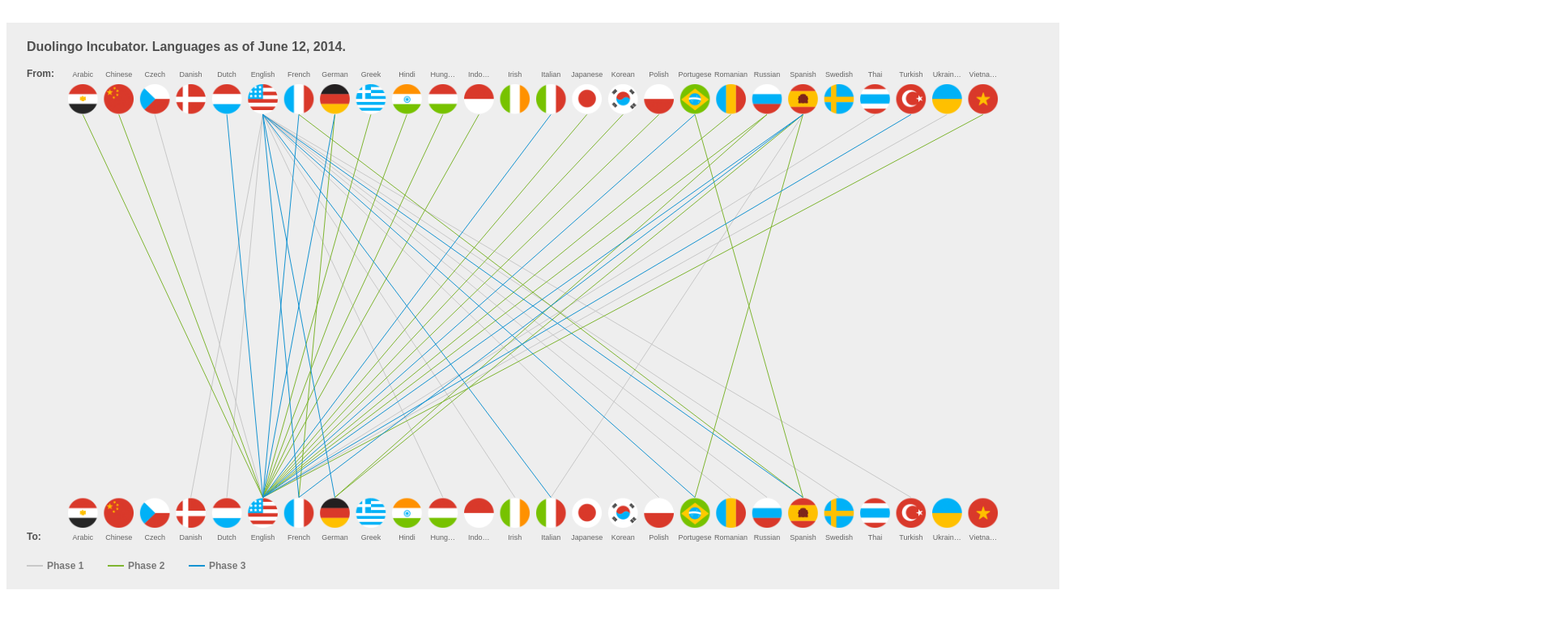
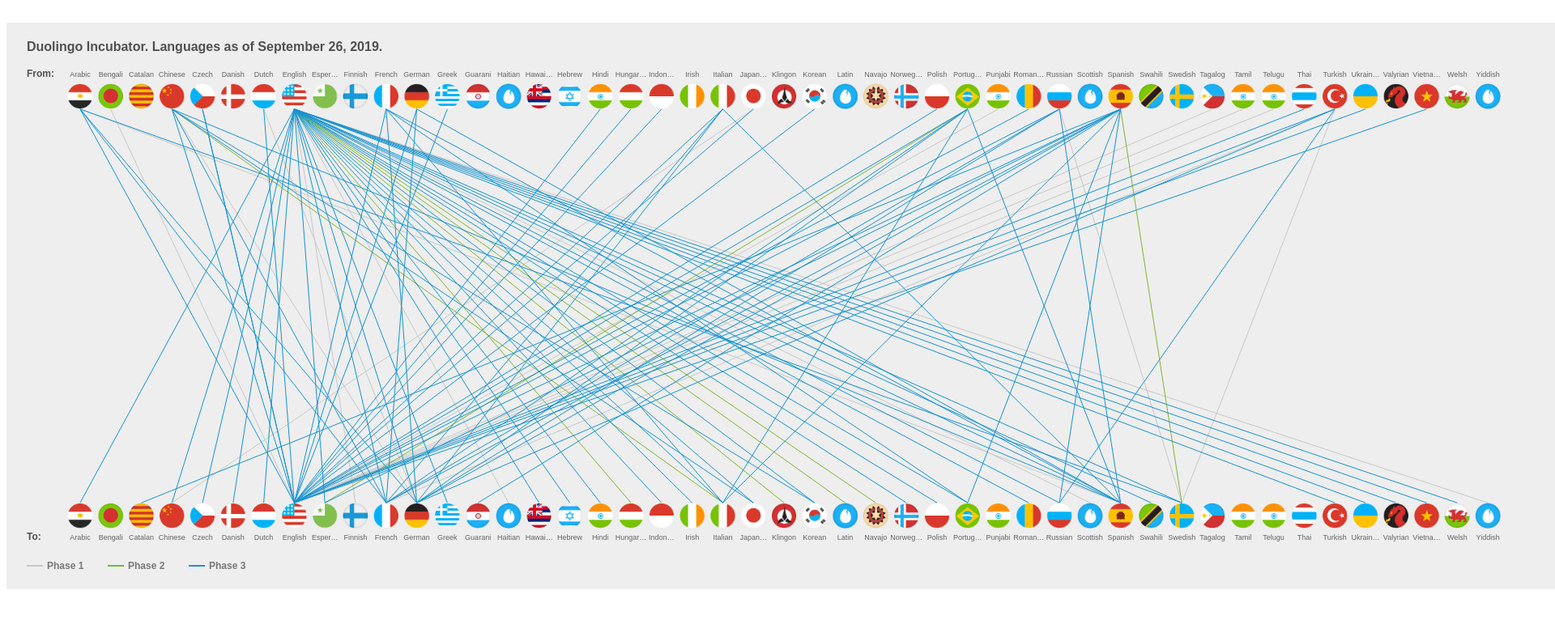
Before and after one commit to v-Wint/Duo-Incubator-Chart, a plain HTML site: page index.html in a window 1280 px wide. Shown: the whole page at 81% size, 1920 px wide, since content can reach past the window. Drawn offline with Linux system fonts and the light colour scheme.

Commit message:
26.09.2019 update
- Add new languages and flags
- Update phases
- Change width to 1920 to fit all languages
- Minor language name changes

```diff
--- a/index.html
+++ b/index.html
@@ -20,7 +20,7 @@
 
 <script language="Javascript" type="text/javascript">
 
-var canvas_width = 1300;
+var canvas_width = 1920;
 var canvas_height = 700;
 var padding = 75;
 var gutter = 6;
@@ -28,75 +28,161 @@
 var languages_by_code = {};
 
 var languages = [["ar", "Arabic", "flag-ar.png"],
+								 ["bn", "Bengali", "flag-bn.png"],
+								 ["ca", "Catalan", "flag-ca.png"],
 								 ["zh-CN", "Chinese", "flag-zh-CN.png"],
 								 ["cs", "Czech", "flag-cs.png"],
 								 ["da", "Danish", "flag-da.png"],
 								 ["nl-NL", "Dutch", "flag-nl-NL.png"],
 								 ["en", "English", "flag-en.png"],
+								 ["eo", "Esper…", "flag-eo.png"],
+								 ["fi", "Finnish", "flag-fi.png"],
 								 ["fr", "French", "flag-fr.png"],
 								 ["de", "German", "flag-de.png"],
 								 ["el", "Greek", "flag-el.png"],
+								 ["gn", "Guarani", "flag-gn.png"],
+								 ["ht", "Haitian", "flag-egg.png"],
+								 ["haw", "Hawai…", "flag-haw.png"],
+								 ["he", "Hebrew", "flag-he.png"],
 								 ["hi", "Hindi", "flag-hi.png"],
-								 ["hu", "Hung…", "flag-hu.png"],
-								 ["id", "Indo…", "flag-id.png"],
+								 ["hu", "Hungar…", "flag-hu.png"],
+								 ["id", "Indon…", "flag-id.png"],
 								 ["ga", "Irish", "flag-ga.png"],
 								 ["it", "Italian", "flag-it.png"],
-								 ["ja", "Japanese", "flag-ja.png"],
+								 ["ja", "Japan…", "flag-ja.png"],
+								 ["tlh", "Klingon", "flag-tlh.png"],
 								 ["ko", "Korean", "flag-ko.png"],
+								 ["la", "Latin", "flag-egg.png"],
+								 ["nv", "Navajo", "flag-nv.png"],
+								 ["nb", "Norweg…", "flag-nb.png"],
 								 ["pl", "Polish", "flag-pl.png"],
-								 ["pt", "Portugese", "flag-pt.png"],
-								 ["ro", "Romanian", "flag-ro.png"],
+								 ["pt", "Portug…", "flag-pt.png"],
+								 ["pa", "Punjabi", "flag-hi.png"],
+								 ["ro", "Roman…", "flag-ro.png"],
 								 ["ru", "Russian", "flag-ru.png"],
+								 ["gd", "Scottish", "flag-egg.png"],
 								 ["es", "Spanish", "flag-es.png"],
+								 ["sw", "Swahili", "flag-sw.png"],
 								 ["sv", "Swedish", "flag-sv.png"],
+								 ["tl", "Tagalog", "flag-tl.png"],
+								 ["ta", "Tamil", "flag-hi.png"],
+								 ["te", "Telugu", "flag-hi.png"],
 								 ["th", "Thai", "flag-th.png"],
 								 ["tr", "Turkish", "flag-tr.png"],
 								 ["uk", "Ukrain…", "flag-uk.png"],
-								 ["vi", "Vietna…", "flag-vi.png"]];
-var phase_1 = [["hu", "en"],
+								 ["valyrian", "Valyrian", "flag-valyrian.png"],
+								 ["vi", "Vietna…", "flag-vi.png"],
+								 ["cy", "Welsh", "flag-cy.png"],
+								 ["yi", "Yiddish", "flag-egg.png"]];
+var phase_1 = [["zh-CN", "ja"],
+							 ["en", "bn"],
+							 ["en", "pa"],
+							 ["en", "tl"],
+							 ["en", "ta"],
+							 ["en", "te"],
+							 ["fi", "en"],
+							 ["fr", "tr"],
+							 ["de", "nl-NL"],
+							 ["de", "zh-CN"],
+							 ["ht", "en"],
+							 ["gd", "en"],
+							 ["es", "ar"],
+							 ["sv", "ru"],
+							 ["sv", "tr"],
+							 ["yi", "en"]];
+var phase_2 = [["eo", "pt"],
+							 ["hu", "en"],
+							 ["it", "zh-CN"],
+							 ["tlh", "en"],
+							 ["la", "en"],
+							 ["nv", "en"],
+							 ["sv", "es"]];
+var phase_3 = [["ar", "en"],
+							 ["ca", "es"],
+							 ["zh-CN", "en"],
+							 ["cs", "en"],
+							 ["da", "en"],
+							 ["nl-NL", "en"],
+							 ["en", "ar"],
+							 ["en", "zh-CN"],
+							 ["en", "cs"],
+							 ["en", "nl-NL"],
+							 ["en", "fr"],
+							 ["en", "de"],
+							 ["en", "pl"],
+							 ["en", "pt"],
+							 ["en", "vi"],
+							 ["en", "hi"],
+							 ["en", "tr"],
+							 ["en", "ja"],
+							 ["en", "ro"],
+							 ["en", "el"],
+							 ["en", "it"],
+							 ["en", "ko"],
+							 ["en", "ru"],
+							 ["en", "id"],
+							 ["en", "th"],
+							 ["en", "cs"],
+							 ["en", "uk"],
+							 ["en", "es"],
+							 ["en", "hu"],
+							 ["eo", "en"],
+							 ["eo", "es"],
+							 ["fr", "en"],
+							 ["fr", "zh-CN"],
+							 ["fr", "it"],
+							 ["fr", "es"],
+							 ["fr", "ar"],
+							 ["fr", "pt"],
+							 ["fr", "ru"],
+							 ["fr", "de"],
+							 ["de", "en"],
+							 ["de", "pt"],
+							 ["de", "ar"],
+							 ["de", "tr"],
+							 ["de", "fr"],
+							 ["de", "it"],
+							 ["de", "es"],
+							 ["de", "ru"],
+							 ["el", "en"],
+							 ["gn", "es"],
+							 ["haw", "en"],
+							 ["he", "en"],
+							 ["hi", "en"],
+							 ["id", "en"],
+							 ["ga", "en"],
+							 ["it", "pt"],
+							 ["it", "en"],
+							 ["it", "fr"],
+							 ["it", "es"],
+							 ["ja", "en"],
+							 ["ja", "zh-CN"],
+							 ["ko", "zh-CN"],
+							 ["ko", "en"],
+							 ["nb", "en"],
+							 ["pl", "en"],
+							 ["pt", "en"],
+							 ["pt", "es"],
+							 ["pt", "fr"],
+							 ["ro", "en"],
+							 ["ru", "en"],
+							 ["ru", "es"],
+							 ["ru", "tr"],
+							 ["es", "en"],
+							 ["es", "pt"],
+							 ["es", "fr"],
+							 ["es", "ru"],
+							 ["es", "zh-CN"],
+							 ["es", "de"],
+							 ["es", "it"],
+							 ["sw", "en"],
+							 ["sv", "ar"],
 							 ["sv", "en"],
-							 ["en", "th"],
-							 ["ro", "en"],
-							 ["en", "uk"],
-							 ["pl", "en"],
-							 ["da", "en"],
 							 ["tr", "en"],
-							 ["ga", "en"],
-							 ["en", "cs"],
-							 ["it", "es"],
-							 ["ru", "en"],
-							 ["nl-NL", "en"]];
-var phase_2 = [["en", "hi"],
-							 ["en", "el"],
-							 ["es", "fr"],
-							 ["es", "pt"],
-							 ["pt", "es"],
-							 ["en", "ro"],
-							 ["en", "ja"],
-							 ["en", "pl"],
-							 ["en", "zh-CN"],
-							 ["de", "ru"],
-							 ["en", "hu"],
-							 ["de", "es"],
-							 ["en", "ko"],
-							 ["en", "id"],
-							 ["fr", "de"],
-							 ["en", "ru"],
-							 ["en", "ar"],
-							 ["en", "vi"]];
-var phase_3 = [["de", "en"],
-							 ["es", "en"],
-							 ["en", "de"],
-							 ["en", "es"],
-							 ["fr", "en"],
-							 ["en", "pt"],
-							 ["it", "en"],
-							 ["en", "it"],
-							 ["pt", "en"],
-							 ["fr", "es"],
-							 ["en", "nl-NL"],
-							 ["en", "tr"],
-							 ["en", "fr"]];
+							 ["uk", "en"],
+							 ["valyrian", "en"],
+							 ["vi", "en"],
+							 ["cy", "en"]];
 
 function drawBox(){
 	var canvas = document.getElementById('box');
@@ -116,7 +202,7 @@
 		var baseline = 35;
 		ctx.fillStyle = "rgb(80,80,80)";
 		ctx.font = "bold 16px 'Fira Sans', sans-serif";
-		ctx.fillText("Duolingo Incubator. Languages as of June 12, 2014.", 25, baseline);
+		ctx.fillText("Duolingo Incubator. Languages as of September 26, 2019.", 25, baseline);
 
 		// To and From Labels
 		baseline = canvas_height - (padding - 14);
@@ -228,7 +314,7 @@
 
 <body onload="drawBox();">
 
-<canvas id="box" width="1300" height="700"></canvas>
+<canvas id="box" width="1920" height="700"></canvas>
 
 </body>
 </html>
```
Also changed, not shown: flags/flag-bn.png (added), flags/flag-ca.png (added), flags/flag-cy.png (added), flags/flag-egg.png (added), flags/flag-eo.png (added), flags/flag-fi.png (added), flags/flag-gn.png (added), flags/flag-haw.png (added), flags/flag-he.png (added), flags/flag-nb.png (added), flags/flag-nv.png (added), flags/flag-sw.png (added), flags/flag-tl.png (added), flags/flag-tlh.png (added), 1 more files.
